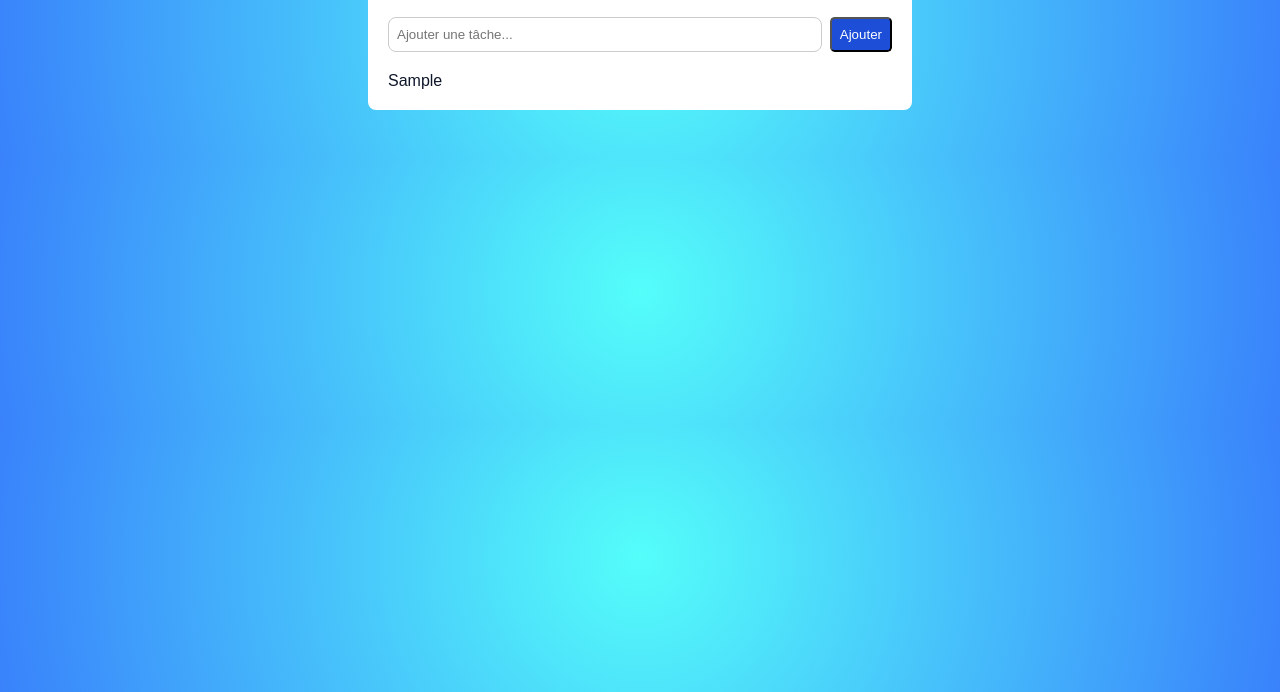
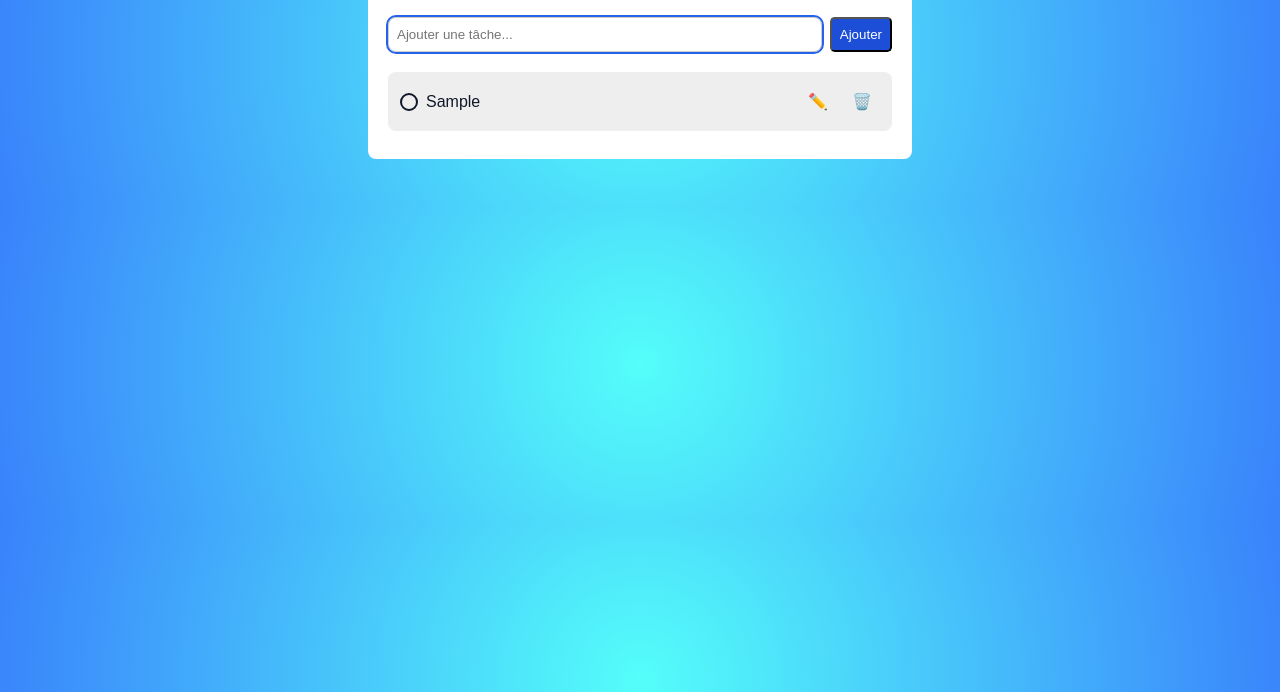
Before and after one commit to Kalo-Green/todo-list, a plain HTML site: page index.html in a window 1280 px wide. Both pictures are taken after typing "Sample" into the empty fields and a click on the button "Ajouter". Shown: the part 108-800 px from the top of the page. Drawn offline with Linux system fonts and the light colour scheme.

Commit message:
implement full task system (edit, delete, checkbox, structure)

```diff
--- a/script.js
+++ b/script.js
@@ -6,28 +6,113 @@ const todoList = document.getElementById("todo-list");
 
 let tasks = [];
 
+let editMode = false;
+let editTaskId = null;
+
+renderTasks();
+
+// ADD / UPDATE
 todoForm.addEventListener("submit", (e) => {
     e.preventDefault();
 
     const text = todoInput.value.trim();
     if (!text) return;
 
-    tasks.push(text);
+    if (editMode) {
+        const task = tasks.find(t => t.id === editTaskId);
+        if (task) task.text = text;
+
+        editMode = false;
+        editTaskId = null;
+
+    } else {
+        tasks.push({
+            id: Date.now(),
+            text,
+            completed: false
+        });
+    }
 
     todoInput.value = "";
-
     renderTasks();
+    // Place le curseur directement dans l'input pour faciliter la modification
+    todoInput.focus();
 });
 
+// TASK DISPLAY
 function renderTasks() {
     todoList.innerHTML = "";
 
     tasks.forEach((task) => {
         const li = document.createElement("li");
-        li.textContent = task;
+
+        if (task.completed) {
+            li.classList.add("completed");
+        }
+
+        // TASK CONTENT
+        const taskContent = document.createElement("div");
+        taskContent.className = "task-content";
+
+        // CHECKBOX LABEL
+        const label = document.createElement("label");
+        label.className = "checkbox";
+
+        const checkbox = document.createElement("input");
+        checkbox.type = "checkbox";
+        checkbox.checked = task.completed;
+
+        const spanCheck = document.createElement("span");
+
+        checkbox.addEventListener("change", () => {
+            task.completed = checkbox.checked;
+            renderTasks();
+        });
+
+        label.appendChild(checkbox);
+        label.appendChild(spanCheck);
+
+        // TEXT
+        const span = document.createElement("span");
+        span.className = "task-text";
+        span.textContent = task.text;
+
+        taskContent.appendChild(label);
+        taskContent.appendChild(span);
+
+        // TASK ACTIONS
+        const taskActions = document.createElement("div");
+        taskActions.className = "taskActions";
+
+        // EDIT
+        const editBtn = document.createElement("button");
+        editBtn.className = "icon-btn";
+        editBtn.innerHTML = "✏️";
+
+        editBtn.addEventListener("click", () => {
+            todoInput.value = task.text;
+            editMode = true;
+            editTaskId = task.id;
+            todoInput.focus();
+        });
+
+        // DELETE
+        const deleteBtn = document.createElement("button");
+        deleteBtn.className = "icon-btn";
+        deleteBtn.innerHTML = "🗑️";
+
+        deleteBtn.addEventListener("click", () => {
+            tasks = tasks.filter(t => t.id !== task.id);
+            renderTasks();
+        });
+
+        taskActions.appendChild(editBtn);
+        taskActions.appendChild(deleteBtn);
+
+        li.appendChild(taskContent);
+        li.appendChild(taskActions);
 
         todoList.appendChild(li);
-        console.log("list : " + todoList);
     });
 
     console.log(tasks);
--- a/style.css
+++ b/style.css
@@ -36,6 +36,10 @@ input {
     border-radius: 0.5rem;
 }
 
+input:focus {
+    outline: 2px solid #2563eb;
+}
+
 button {
     padding: 0.5rem;
     cursor: pointer;
@@ -44,7 +48,99 @@ button {
     border-radius: 0.3rem;
 }
 
+form button:hover {
+    background: #2563eb;
+    opacity: 0.9;
+}
+
+/* LIST */
 ul {
     list-style: none;
+    padding: 0;
     margin-top: 1.25rem;
 }
+
+/* TASK */
+li {
+    display: flex;
+    align-items: center;
+    justify-content: space-between;
+    padding: 0.75rem;
+    background: #eee;
+    margin-bottom: 0.5rem;
+    border-radius: 0.5rem;
+}
+
+/* TASK CONTENT (checkbox + task) */
+.task-content {
+    display: flex;
+    align-items: center;
+    gap: 0.5rem;
+    flex: 1;
+}
+
+.task-text {
+    flex: 1;
+    word-break: break-word;
+}
+
+/* TASK COMPLETED */
+.completed .task-text {
+    text-decoration: line-through;
+    opacity: 0.5;
+}
+
+.taskActions {
+    display: flex;
+    gap: 0.5rem;
+}
+
+.icon-btn {
+    background: none;
+    border: none;
+    cursor: pointer;
+    font-size: 1rem;
+}
+
+.icon-btn:hover {
+    transform: scale(1.1);
+}
+
+.checkbox {
+    display: flex;
+    align-items: center;
+    cursor: pointer;
+}
+
+.checkbox input {
+    display: none;
+}
+
+/* CHECKBOX CIRCLE */
+.checkbox span {
+    width: 1.125rem;
+    height: 1.125rem;
+    border: 0.125rem solid #0f172a;
+    border-radius: 50%;
+    display: inline-block;
+    position: relative;
+}
+
+/* CHECKED */
+.checkbox input:checked+span {
+    background-color: #1d4ed8;
+    border-color: #1d4ed8;
+}
+
+/* CIRCLE POINT */
+.checkbox input:checked+span::after {
+    content: "";
+    width: 0.5rem;
+    height: 0.5rem;
+    background: white;
+    border-radius: 50%;
+    position: absolute;
+    top: 50%;
+    left: 50%;
+    transform: translate(-50%, -50%);
+}
```
